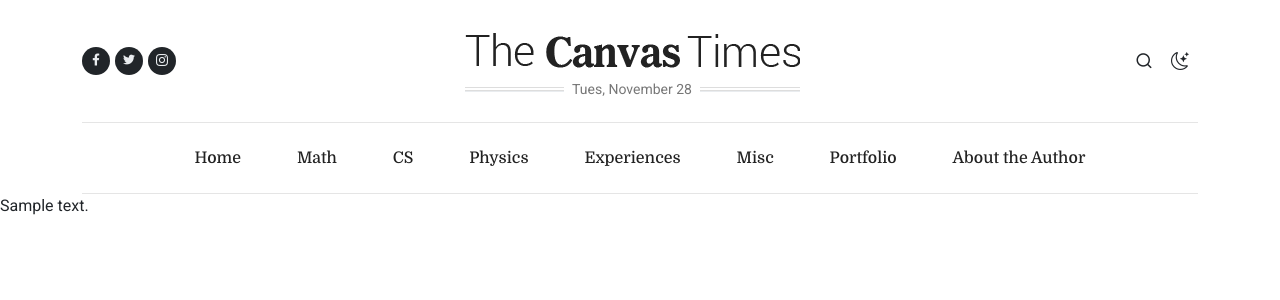
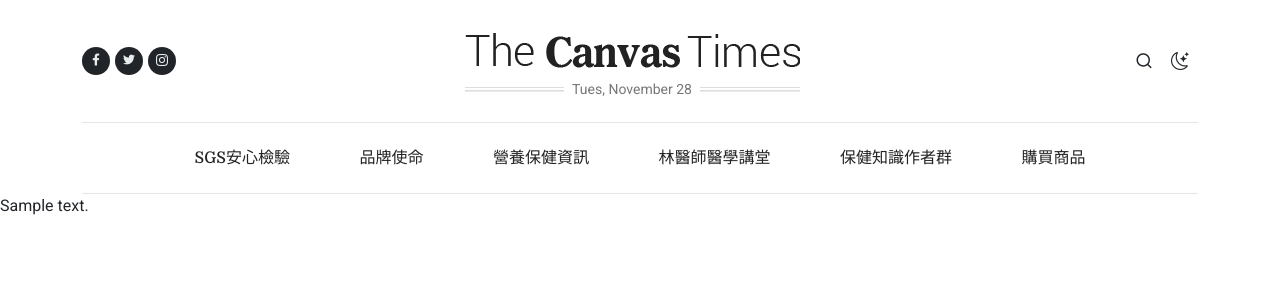
Before and after one commit to santo0520/onlineClinicSite, a Django app: template home/templates/home/home_page.html in a window 1280 px wide. Shown: the top 300 px of the page. Run offline with Django 4.2, Linux system fonts and the light colour scheme; the template is opened without the code that fills it: most values are stand-ins (such as "Sample title", 1, 10 or a date in 2020); parts of the project's set-up code (start-up, migrations or seed data) failed here and were passed over; some libraries are stand-ins or nearby versions.

Commit message:
changed menu text to careonline related

```diff
--- a/mysite/templates/base.html
+++ b/mysite/templates/base.html
@@ -108,14 +108,13 @@
                         <nav class="primary-menu with-arrows">
 
                             <ul class="menu-container justify-content-between">
-                                <li class="menu-item"><a class="menu-link" href="demo-blog.html"><div>Home</div></a></li>
-                                <li class="menu-item"><a class="menu-link" href="/math/"><div>Math</div></a></li>
-                                <li class="menu-item"><a class="menu-link" href="demo-blog-categories.html"><div>CS</div></a></li>
-                                <li class="menu-item"><a class="menu-link" href="demo-blog-categories.html"><div>Physics</div></a></li>
-                                <li class="menu-item"><a class="menu-link" href="demo-blog-categories.html"><div>Experiences</div></a></li>
-                                <li class="menu-item"><a class="menu-link" href="demo-blog-categories.html"><div>Misc</div></a></li>
-                                <li class="menu-item"><a class="menu-link" href="demo-blog-categories.html"><div>Portfolio</div></a></li>
-                                <li class="menu-item"><a class="menu-link" href="demo-blog-categories.html"><div>About the Author</div></a></li>
+                                <li class="menu-item"><a class="menu-link" href="demo-blog.html"><div>SGS安心檢驗</div></a></li>
+                                <li class="menu-item"><a class="menu-link" href="/math/"><div>品牌使命</div></a></li>
+                                <li class="menu-item"><a class="menu-link" href="/math/"><div>營養保健資訊</div></a></li>
+                                <li class="menu-item"><a class="menu-link" href="/math/"><div>林醫師醫學講堂</div></a></li>
+                                <li class="menu-item"><a class="menu-link" href="demo-blog-categories.html"><div>保健知識作者群</div></a></li>
+                                <li class="menu-item"><a class="menu-link" href="demo-blog-categories.html">購買商品<div></div></a></li>
+
                             </ul>
 
                         </nav><!-- #primary-menu end -->
```
